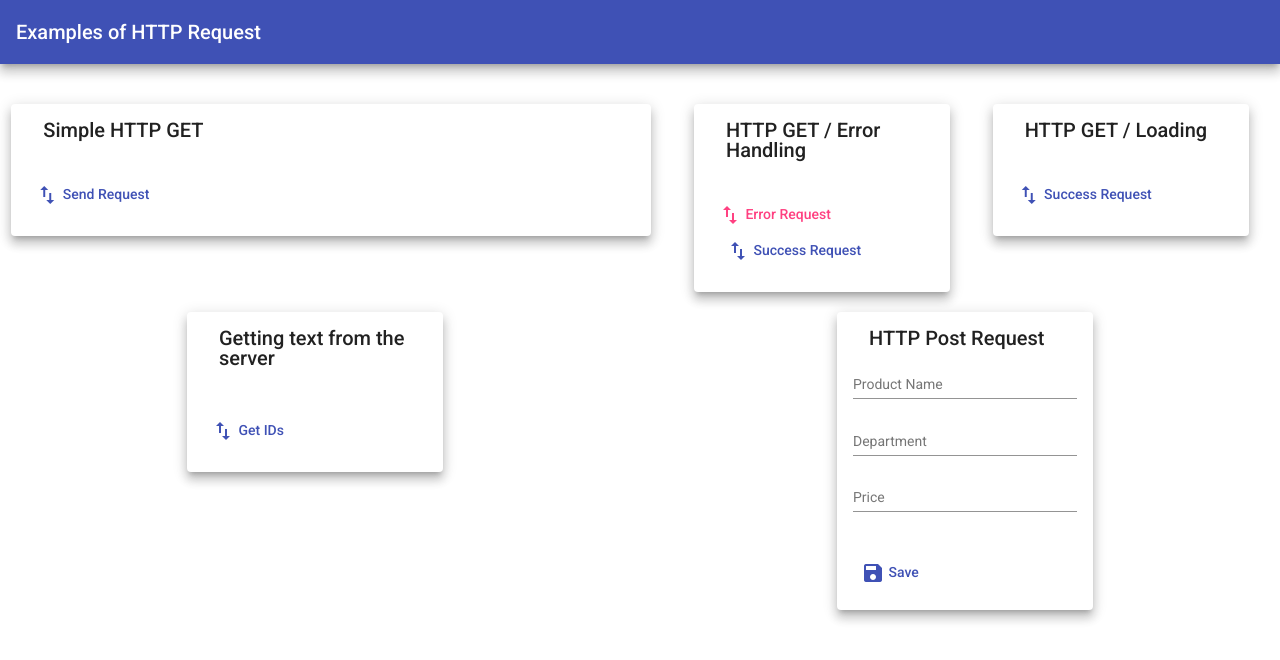
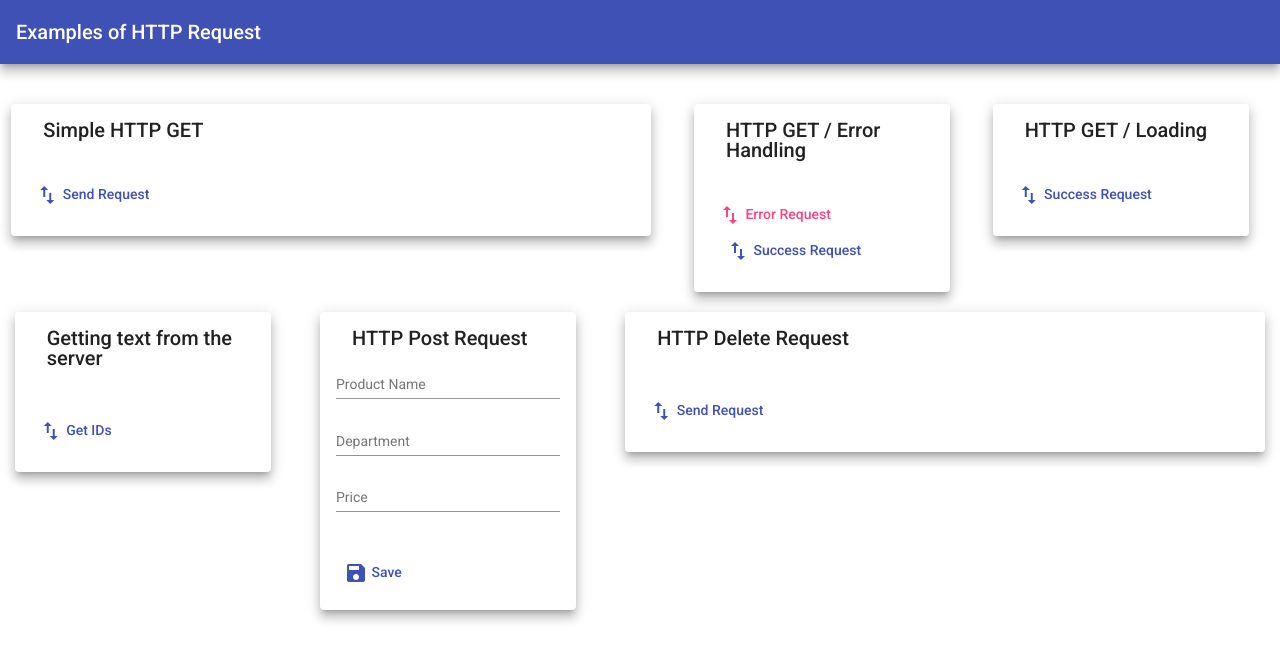
Before and after one commit to rochaskingdom/app-client, an Angular app: page / in a window 1280 px wide. Shown: the top 660 px of the page. Built offline with nearby package versions, Linux system fonts and the light colour scheme.

Commit message:
Apagando produtos

```diff
--- a/src/app/app.component.html
+++ b/src/app/app.component.html
@@ -132,4 +132,30 @@
       </mat-chip-list>
     </mat-card-footer>
   </mat-card>
+
+  <mat-card fxFlex="50" class="mat-elevation-z8">
+    <mat-card-header>
+      <mat-card-title>HTTP Delete Request</mat-card-title>
+    </mat-card-header>
+    <mat-card-content>
+      <mat-list>
+        <mat-list-item *ngFor="let p of productsToDelete">
+          <mat-icon mat-list-icon>shop</mat-icon>
+          <h4 mat-line>Name: {{p.name}}</h4>
+          <p mat-line>Department: {{p.department}} - {{p.price | currency:'$'}}</p>
+          <button mat-icon-button color="accent" (click)="deleteProduct(p)">
+            <mat-icon>delete</mat-icon>
+          </button>
+        </mat-list-item>
+      </mat-list>
+    </mat-card-content>
+    <mat-card-actions>
+      <button mat-button color="primary" (click)="loadProductsToDelete()">
+        <mat-icon>swap_vert</mat-icon>
+        Send Request
+      </button>
+    </mat-card-actions>
+    <mat-card-footer>
+    </mat-card-footer>
+  </mat-card>
 </div>
--- a/src/app/app.component.ts
+++ b/src/app/app.component.ts
@@ -14,6 +14,7 @@ export class AppComponent implements OnInit {
   bLoading = false;
   productsIds: Product[];
   productsLoading: Product[];
+  productsToDelete: Product[];
   newlyProducts: Product[] = [];
   productsErrorHandling: Product[];
   simpleReqProductsObs$: Observable<Product[]>;
@@ -102,7 +103,7 @@ export class AppComponent implements OnInit {
       this.newlyProducts.push(p);
     }, (error) => {
       console.log(error);
-      let config = new MatSnackBarConfig();
+      const config = new MatSnackBarConfig();
       config.duration = 2000;
       config.panelClass = ['snack_err'];
       if (error.status === 0) {
@@ -113,4 +114,19 @@ export class AppComponent implements OnInit {
       }
     });
   }
+
+  loadProductsToDelete(): void {
+    this.productsService.getProducts().subscribe(p => this.productsToDelete = p);
+  }
+
+  deleteProduct(p: Product): void {
+    this.productsService.deleteProduct(p).subscribe(res => {
+      const i = this.productsToDelete.findIndex(prod => p._id === prod._id);
+      if (i >= 0) {
+        this.productsToDelete.splice(i, i);
+      }
+    }, error => {
+      console.log(error);
+    });
+  }
 }
--- a/src/app/products.service.ts
+++ b/src/app/products.service.ts
@@ -37,4 +37,8 @@ export class ProductsService {
     return this.http.post<Product>(`${ this.url }/products`, p);
   }
 
+  deleteProduct(p: Product): Observable<any> {
+    return this.http.delete(`${ this.url }/products/${p._id}`);
+  }
+
 }
```
